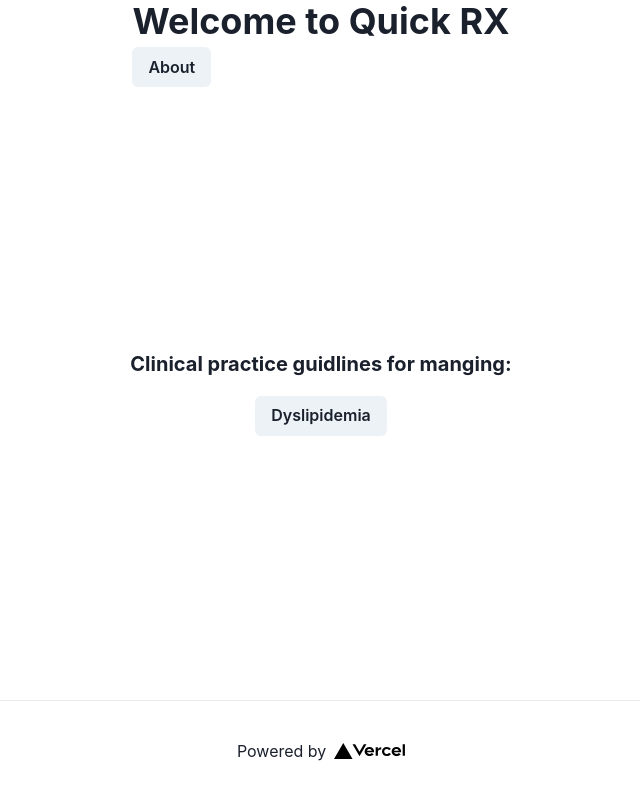
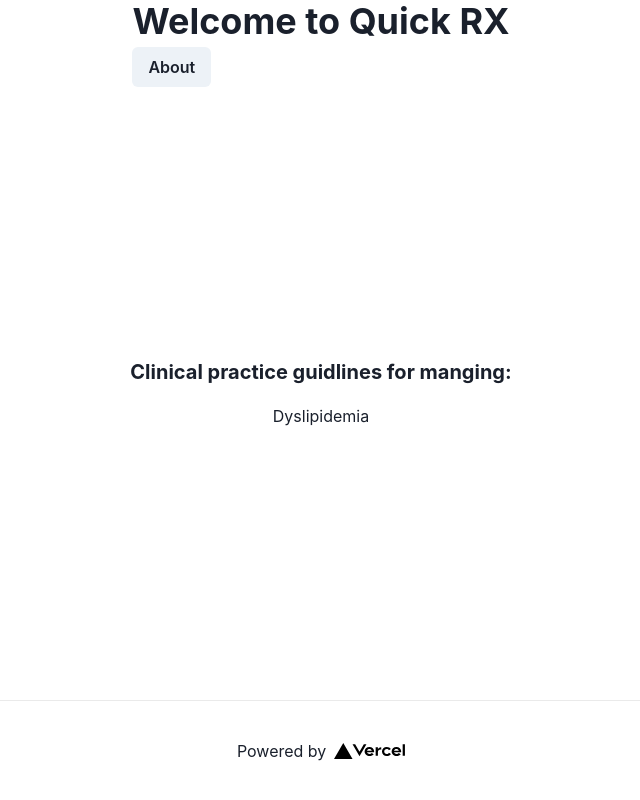
Before and after one commit to WRHR/quick-rx-app, a Next.js app: page / in a window 1280 px wide. Shown: the whole page, without its empty margins (319-959 px from the left). Built offline with nearby package versions, Linux system fonts and the light colour scheme.

Commit message:
Change index link to diagnostic

```diff
--- a/pages/index.js
+++ b/pages/index.js
@@ -19,7 +19,7 @@ export default function Home() {
       <main className={styles.main}>
         <Heading size="md">Clinical practice guidlines for manging:</Heading>
         <Box pt='20px'>
-          <Button onClick={()=>setActiveDiagnostic('Dyslipidemia')}>Dyslipidemia</Button>
+          <Link href={activeDiagnostic} onClick={()=>setActiveDiagnostic('Dyslipidemia')}>Dyslipidemia</Link>
         </Box>
 
       </main>
```
